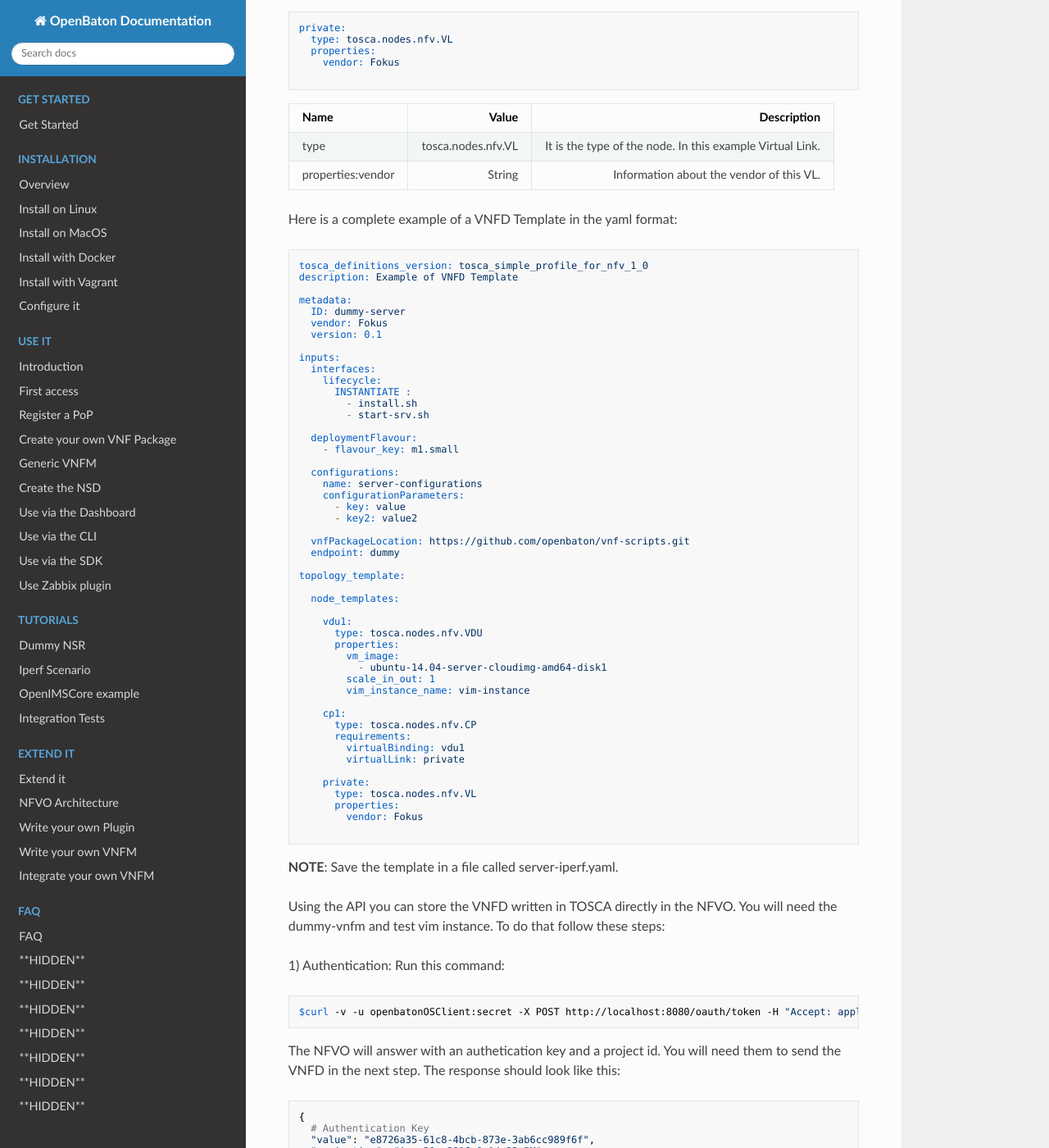
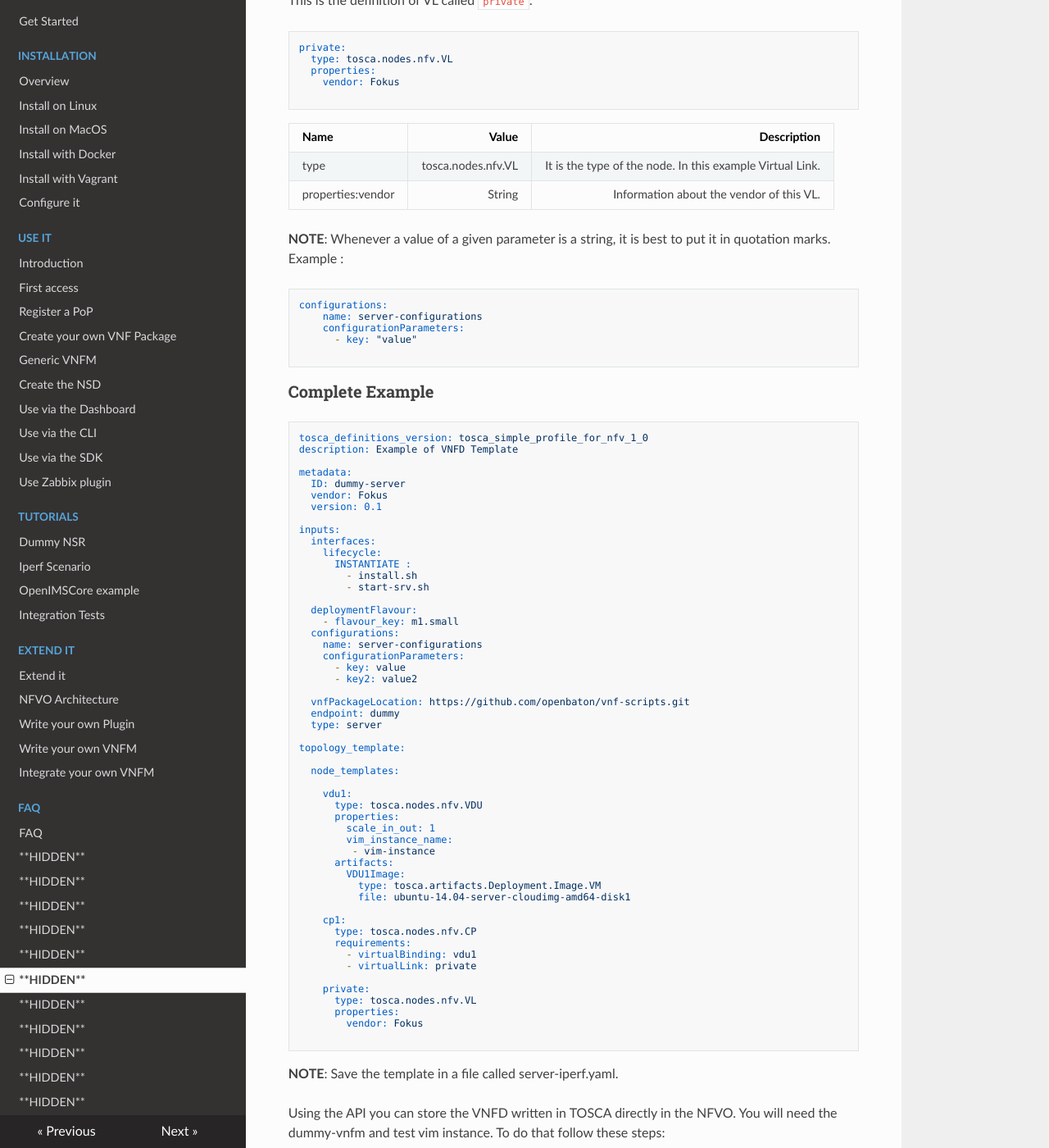
Before and after one commit to openbaton/docs, an MkDocs documentation site: the page built from docs/tosca-vnfd.md, in a window 1280 px wide and 1400 px high, scrolled down 4021 px. Shown: the whole window at 82% size. Built offline with MkDocs 1.6.1, drawn with Linux system fonts in a browser that asks for light colours; nearby versions of some CDN libraries; old or Windows-style settings are respelled for this version of MkDocs; some of the changed text lies outside the part shown.

Commit message:
imp: updated tosca documentation

````diff
--- a/docs/tosca-vnfd.md
+++ b/docs/tosca-vnfd.md
@@ -130,7 +131,7 @@
 | -------------   		| -------------:	            | --------------:												|
 | vm_image  	                | List < String >     | It is the list of images present in the OpenStack that will be used to instantiate a VNFC (aka Virtual Machine) |
 | scale_in_out  	            | Integer    | Maximum value of VNFCs that can be instantiated in the process of scale-in/out |
-| vimInstanceName  	            | List < String >     | Names of Points of Persistence (PoP) where this VNFC will be instantiated  |
+| vim_instance_name  	            | List < String >     | Names of Points of Persistence (PoP) where this VNFC will be instantiated  |
 
 The **Requirements** Object of a VDU node defines a list of virtual links to Connection Points. Exactly like the VNF Node the **Requirements** define a list of key-value pair, but in this case the only key is defined as follows:
 
@@ -148,16 +149,16 @@
   properties:
     floatingIP: random
   requirements:
-    virtualBinding: VDU1
-    virtualLink: private
+    - virtualBinding: VDU1
+    - virtualLink: private
 
 ```
 | Name          		| Value   	                    | Description       											|
 | -------------   		| -------------:	            | --------------:												|
-| type  	            | tosca.nodes.nfv.CP            | Type of the node. In the example it defines the node as a CP node. |
+| type  	           | tosca.nodes.nfv.CP            | Type of the node. In the example it defines the node as a CP node. |
 | properties: floatiIP			| String  	    | Only property defined at the moment is **floatingIP**. In this case **floatingIp** means that has a public IP chosen **random**  by OpenStack |
-| requirements: virtualBinding 			| String        | It describes the requirements for the CP in the example above the CP needs a **virtualBinding** to the VDU in this case **VDU1**|
-| requirements: virtualLink			| String      	    | It refers to Node Template which describes the Virtual Link in this case the Virtual Link is called **private**  |
+| requirements: virtualBinding 			| String        | It describes the requirements for the CP in the example above the CP needs a **virtualBinding** to the VDU in this case **VDU1**. The bindings can be multiple hence the requirements is a node.|
+| requirements: virtualLink			| String      	    | It refers to Node Template which describes the Virtual Link in this case the Virtual Link is called **private**. Same applies here regarding requirements being a list.  |
 
 
 ### Node Template: Virtual Link (VL)
@@ -178,8 +179,17 @@
 | type  	            | tosca.nodes.nfv.VL            | It is the type of the node. In this example Virtual Link. |
 | properties:vendor 			| String   	    | Information about the vendor of this VL. |
 
+**NOTE**: Whenever a value of a given parameter is a string, it is best to put it in quotation marks. Example :
 
-Here is a complete example of a VNFD Template in the yaml format:
+```yaml
+configurations:
+    name: server-configurations
+    configurationParameters:
+      - key: "value"
+
+```
+
+### Complete Example
 
 
 ```yaml
@@ -200,7 +210,6 @@
 
   deploymentFlavour:
     - flavour_key: m1.small
-
   configurations:
     name: server-configurations
     configurationParameters:
@@ -209,6 +218,7 @@
 
   vnfPackageLocation: https://github.com/openbaton/vnf-scripts.git
   endpoint: dummy
+  type: server
 
 topology_template:
 
@@ -217,16 +227,19 @@
     vdu1:
       type: tosca.nodes.nfv.VDU
       properties:
-        vm_image:
-          - ubuntu-14.04-server-cloudimg-amd64-disk1
         scale_in_out: 1
-        vim_instance_name: vim-instance
+        vim_instance_name:
+         - vim-instance
+      artifacts:
+        VDU1Image:
+          type: tosca.artifacts.Deployment.Image.VM
+          file: ubuntu-14.04-server-cloudimg-amd64-disk1
 
     cp1:
       type: tosca.nodes.nfv.CP
       requirements:
-        virtualBinding: vdu1
-        virtualLink: private
+        - virtualBinding: vdu1
+        - virtualLink: private
 
     private:
       type: tosca.nodes.nfv.VL
--- a/mkdocs.yml
+++ b/mkdocs.yml
@@ -32,6 +32,8 @@
 - ['**HIDDEN**': 'zabbix-server-configuration.md']
 - ['**HIDDEN**': 'tosca-iperf-scenario.md']
 - ['**HIDDEN**': 'tosca-CSAR-onboarding.md']
+- ['**HIDDEN**': 'tosca-vnfd.md']
+- ['**HIDDEN**': 'tosca-ims.md']
 - ['**HIDDEN**': 'vnfr-states.md']
 - ['**HIDDEN**': 'vnf-parameters.md']
 - ['**HIDDEN**': 'nsd-json-example.md']
````
Also changed, not shown: other parts of docs/tosca-vnfd.md (+3 -2 lines), docs/tosca-CSAR-onboarding.md (+14 -12 lines), docs/tosca-ims.md (added, +105 -0 lines), docs/tosca-iperf-scenario.md (+46 -23 lines).
